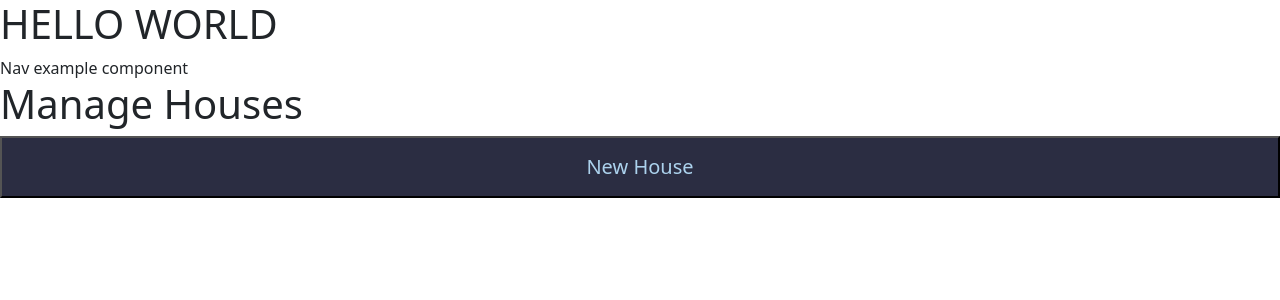
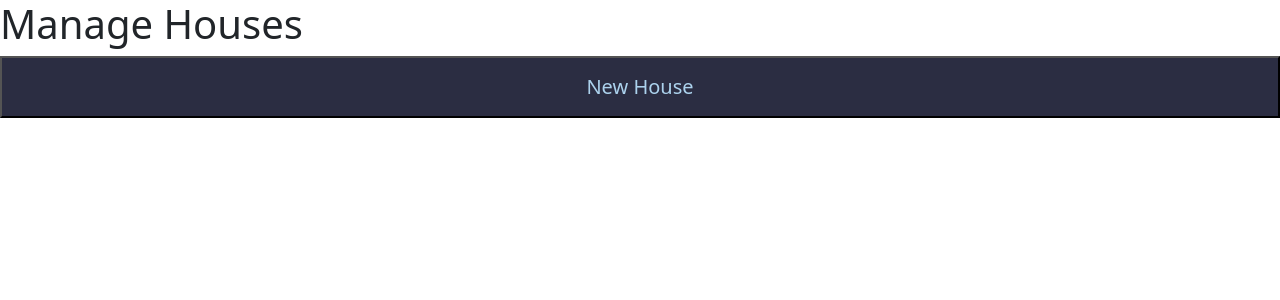
Before and after one commit to m-bocelli/matey, a Next.js app: page /manageHouses in a window 1280 px wide. Shown: the top 300 px of the page. Built offline with nearby package versions, Linux system fonts and the light colour scheme.

Commit message:
refactored nextjs stuff

```diff
--- a/app/dashboard/page.jsx
+++ /dev/null
@@ -1,3 +0,0 @@
-export default function DashboardUI() {
-    return <section> dashboard </section>
-}
--- /dev/null
+++ b/app/globals.css
@@ -0,0 +1,7 @@
+:root {
+    --aquamarine: #85ffc7;
+    --myrtle-green: #297373;
+    --space-cadet: #2b2d42;
+    --uranian-blue: #acd2ed;
+    --cherry-blossom: #fcb0b3;
+}
--- a/app/layout.jsx
+++ b/app/layout.jsx
@@ -1,21 +1,23 @@
+import './globals.css';
+
+export const metadata = {
+    charSet: 'UTF-8',
+    viewport: 'width=device-width, initial-scale=1.0',
+    title: 'Budgeteers',
+};
+
 export default function RootLayout({ children }) {
     return (
-        <html lang="en">
+        <html lang='en'>
             <head>
-                <meta charSet="UTF-8"/>
-                <meta name="viewport" content="width=device-width, initial-scale=1.0"/>
-                <title>BUDGETEERS</title>
                 <link
-                rel="stylesheet"
-                href="https://cdn.jsdelivr.net/npm/bootstrap@5.3.0/dist/css/bootstrap.min.css"
-                integrity="sha384-9ndCyUaIbzAi2FUVXJi0CjmCapSmO7SnpJef0486qhLnuZ2cdeRhO02iuK6FUUVM"
-                crossOrigin="anonymous"
+                    rel='stylesheet'
+                    href='https://cdn.jsdelivr.net/npm/bootstrap@5.3.0/dist/css/bootstrap.min.css'
+                    integrity='sha384-9ndCyUaIbzAi2FUVXJi0CjmCapSmO7SnpJef0486qhLnuZ2cdeRhO02iuK6FUUVM'
+                    crossOrigin='anonymous'
                 />
             </head>
-            <body>
-                <h1>HELLO WORLD</h1>
-                {children}
-            </body>
+            <body>{children}</body>
         </html>
-    )
+    );
 }
--- a/app/manageHouses/layout.jsx
+++ b/app/manageHouses/layout.jsx
@@ -1,10 +1,3 @@
-import Nav from "../../components/Nav/Nav.jsx"
-
 export default function ManageHousesLayout({ children }) {
-    return (
-        <section>
-            <Nav></Nav>
-            {children}
-        </section>
-    )
+    return <section>{children}</section>;
 }
```
Also changed, not shown: app/createHouse/layout.jsx (+1 -8 lines), app/dashboard/layout.jsx (deleted, +0 -10 lines), app/storePage/layout.jsx (+2 -8 lines), jsconfig.json (added, +7 -0 lines), app/components/Nav/Nav.jsx (renamed from components/Nav/Nav.jsx), app/constants/cosmetics.js (renamed from constants/cosmetics.js), css/styles.css (deleted), 2 other files (tests, documents, lock files or other folders).
